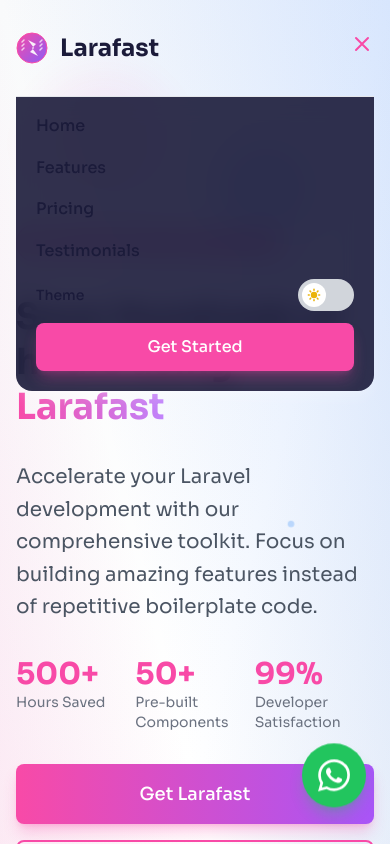
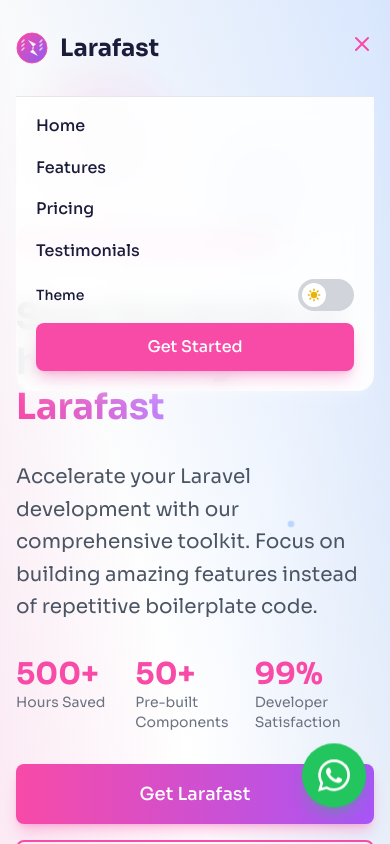
Before and after one commit to code-gritt/loqi-ai, a React (Vite) app: page / in a window 390 px wide. Both pictures are taken after a click on the button 362 px from the left and 44 px from the top of the page. Shown: the top 844 px of the page. Built offline with nearby package versions, Linux system fonts and the light colour scheme.

Commit message:
fix: scrolled and opened header color

```diff
--- a/src/components/Header.jsx
+++ b/src/components/Header.jsx
@@ -115,7 +115,7 @@ const Header = () => {
             <div className={`relative px-2 pt-2 pb-3 space-y-1 sm:px-3 border-t rounded-b-2xl shadow-lg shadow-white/20 dark:shadow-pink/20 shadow-2xl overflow-hidden transition-all duration-500 ${
               isScrolled
                 ? 'bg-white/90 dark:bg-dark-card/90 backdrop-blur-md'
-                : 'bg-navy/90 dark:bg-dark-bg/90 backdrop-blur-md'
+                : 'bg-white/90 dark:bg-dark-bg/90 backdrop-blur-md'
             }`}>
               {/* Mesh Gradient Background - Only when scrolled */}
               {isScrolled && (
@@ -154,7 +154,7 @@ const Header = () => {
               </button>
               <div className="px-3 py-2 space-y-3">
                 <div className="flex items-center justify-between">
-                  <span className="text-sm font-medium">Theme</span>
+                  <span className="text-sm font-medium dark:text-white">Theme</span>
                   <ThemeToggle />
                 </div>
                 <Button onClick={() => scrollToSection('pricing')} className="w-full">
```
